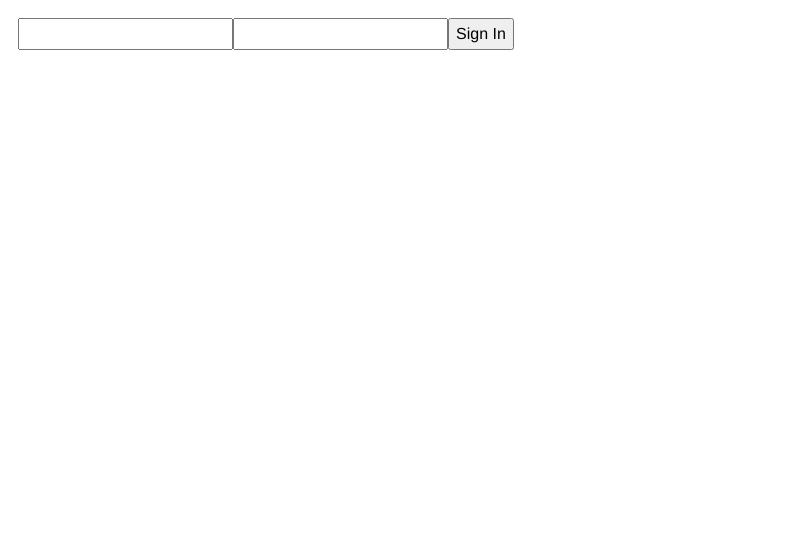
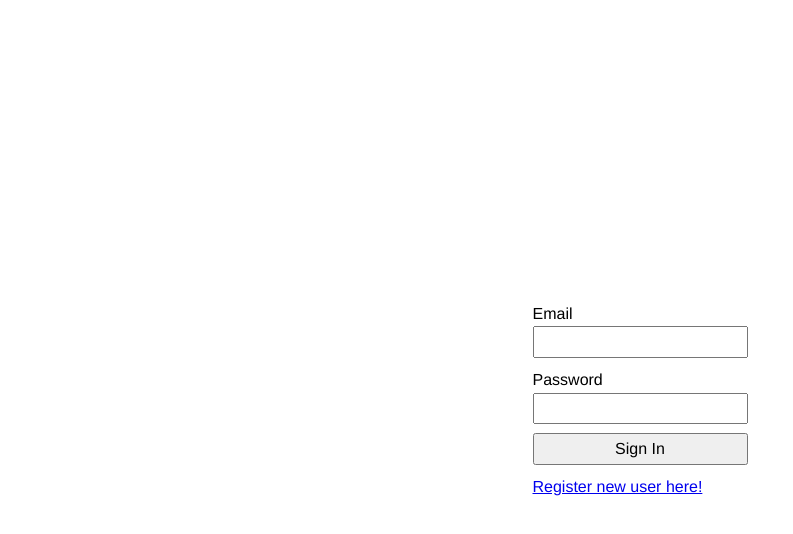
Before and after one commit to Flyingfool95/react-firebase-template, a React (Vite) app: page /login in a window 1280 px wide. Shown: the top 534 px of the page, without its empty margins (0-793 px from the left). Built offline with nearby package versions, Linux system fonts and the light colour scheme; no server answers.

Commit message:
styling default styling for register and login form + page

```diff
--- a/src/App.tsx
+++ b/src/App.tsx
@@ -20,7 +20,7 @@ function App() {
     }
 
     return (
-        <div className="app">
+        <>
             <Routes>
                 {/* Public routes */}
 
@@ -44,7 +44,7 @@ function App() {
                     }
                 />
             </Routes>
-        </div>
+        </>
     );
 }
 
--- a/src/features/auth/routes/Login.tsx
+++ b/src/features/auth/routes/Login.tsx
@@ -1,6 +1,7 @@
 import { useState } from "react";
 import { auth } from "../../../services/firebase/firebase";
 import { useSignInWithEmailAndPassword } from "react-firebase-hooks/auth";
+import { Link } from "react-router";
 
 export default function Login() {
     const [email, setEmail] = useState("");
@@ -25,11 +26,18 @@ export default function Login() {
     };
 
     return (
-        <main>
+        <main className="login">
             <form onSubmit={(e) => handleLogin(e)}>
-                <input type="email" value={email} onChange={(e) => setEmail(e.target.value)} />
-                <input type="password" value={password} onChange={(e) => setPassword(e.target.value)} />
+                <label>
+                    Email
+                    <input type="email" value={email} onChange={(e) => setEmail(e.target.value)} />
+                </label>
+                <label>
+                    Password
+                    <input type="password" value={password} onChange={(e) => setPassword(e.target.value)} />
+                </label>
                 <input type="submit" value={"Sign In"} />
+                <Link to={"/register"}>Register new user here!</Link>
             </form>
         </main>
     );
--- a/src/features/auth/routes/Register.tsx
+++ b/src/features/auth/routes/Register.tsx
@@ -1,6 +1,7 @@
 import { useState } from "react";
 import { useCreateUserWithEmailAndPassword } from "react-firebase-hooks/auth";
 import { auth } from "../../../services/firebase/firebase";
+import { Link } from "react-router";
 
 export default function Register() {
     const [email, setEmail] = useState("");
@@ -27,14 +28,24 @@ export default function Register() {
     return (
         <main className="register">
             <form onSubmit={(e) => handleRegister(e)}>
+                <label>
+                    Email
                     <input type="email" value={email} onChange={(e) => setEmail(e.target.value)} />
+                </label>
+                <label>
+                    Password
                     <input type="password" value={password} onChange={(e) => setPassword(e.target.value)} />
+                </label>
+                <label>
+                    Confirm Password
                     <input
                         type="password"
                         value={confirmedPassword}
                         onChange={(e) => setConfirmedPassword(e.target.value)}
                     />
+                </label>
                 <input type="submit" value={"Register"} />
+                <Link to={"/login"}>Login here!</Link>
             </form>
         </main>
     );
--- a/src/styling/global.css
+++ b/src/styling/global.css
@@ -1,5 +1,12 @@
-body{
+main {
     padding: var(--size-6);
+    min-height: 100vh;
+
+    &.login,
+    &.register {
+        display: grid;
+        place-items: center;
+    }
 }
 
 h1,
@@ -44,3 +51,16 @@ a {
     line-height: var(--line-height-body);
     font-family: var(--font-family-body);
 }
+
+form {
+    display: flex;
+    flex-direction: column;
+    gap: var(--size-4);
+    max-width: var(--size-20);
+    margin: auto;
+
+    label {
+        display: flex;
+        flex-direction: column;
+    }
+}
```
Lines whose indentation alone changed are shown as unchanged.
